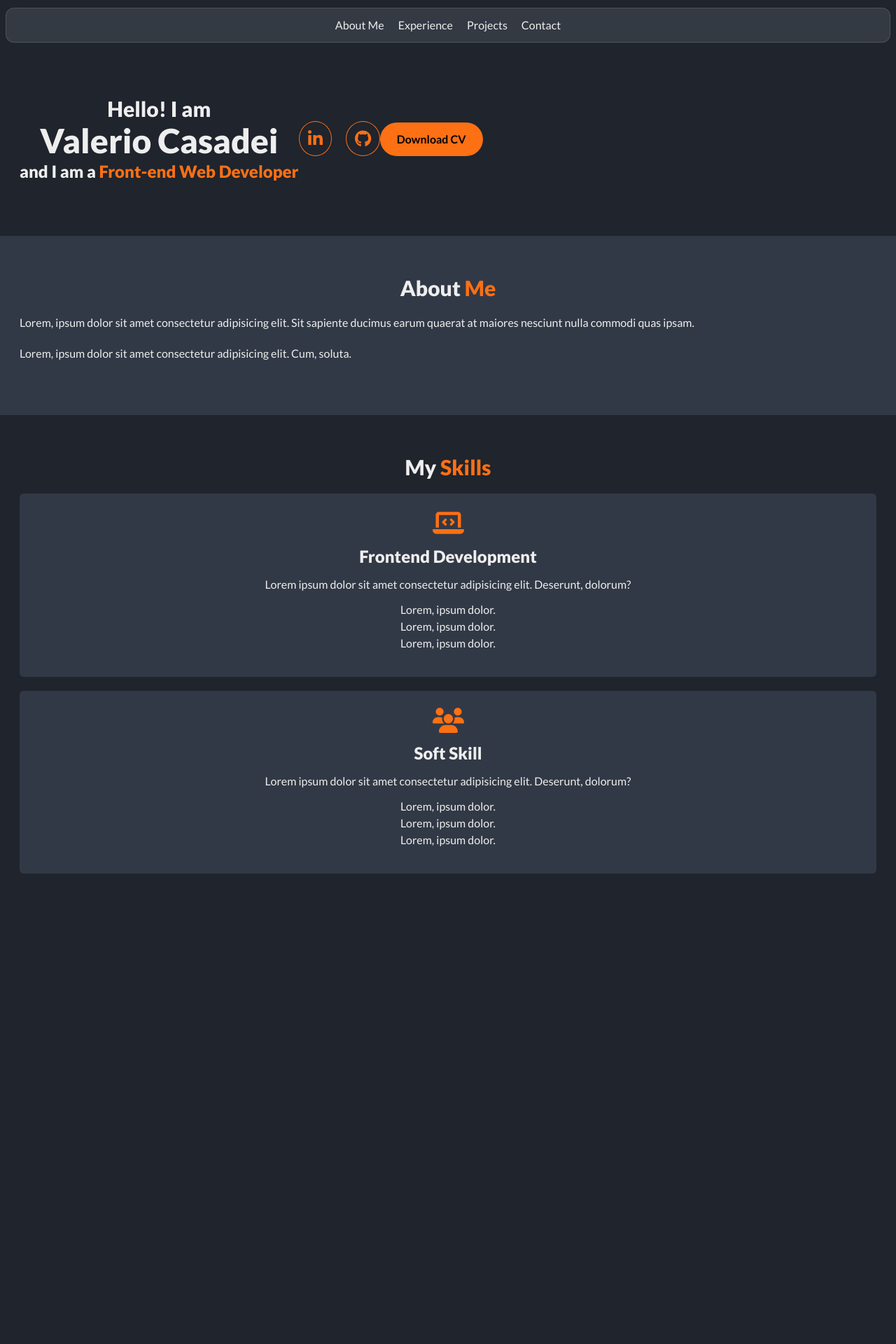
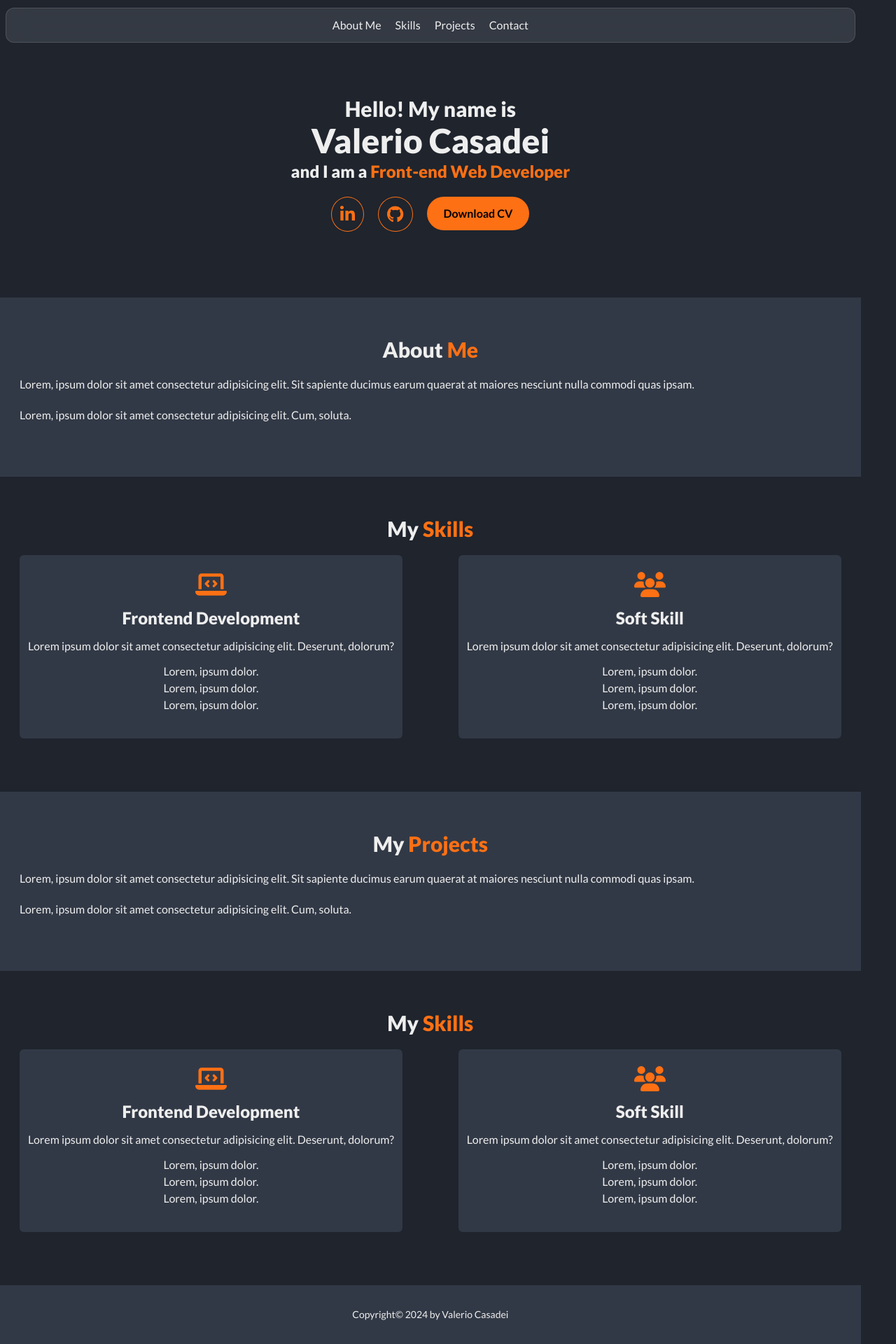
Before and after one commit to ValCas18/my-portfolio, a React (Vite) app: page / in a window 1280 px wide. Shown: the part 9-1929 px from the top of the page at 70% size. Before the commit the page ends 1353 px from the top, so only its background shows below. Built offline with nearby package versions, Linux system fonts and the light colour scheme.

Commit message:
More sections

```diff
--- a/index.html
+++ b/index.html
@@ -5,7 +5,7 @@
   <meta charset="UTF-8" />
   <link rel="icon" type="image/svg+xml" href="/vite.svg" />
   <meta name="viewport" content="width=device-width, initial-scale=1.0" />
-  <title>My Portfolio</title>
+  <title>Portfolio</title>
   <link href='https://unpkg.com/boxicons@2.1.4/css/boxicons.min.css' rel='stylesheet'>
 
 </head>
--- a/src/App.jsx
+++ b/src/App.jsx
@@ -1,42 +1,55 @@
 import { faLaptopCode, faUsers } from "@fortawesome/free-solid-svg-icons";
-import "./App.css";
 import { FontAwesomeIcon } from "@fortawesome/react-fontawesome";
 import { faGithub, faLinkedinIn } from "@fortawesome/free-brands-svg-icons";
+import "./App.css";
 
 function App() {
 	return (
 		<>
-			<div className="mx-auto my-5 max-w-screen-xl flex flex-col md:min-h-screen">
-				<div className="myNav mx-2 p-3 mb-5">
+			<div className="mx-auto mt-5 max-w-screen-xl flex flex-col md:min-h-screen absolute">
+				<div className="myNav mx-2 p-3 mb-5 sticky top-0">
 					<ul className="flex flex-row justify-center gap-5">
-						<li className="navItem">About Me</li>
-						<li className="navItem">Experience</li>
-						<li className="navItem">Projects</li>
-						<li className="navItem">Contact</li>
+						<li className="navItem" href="#about">
+							<a href="#about">About Me</a>
+						</li>
+						<li className="navItem" href="#skill">
+							<a href="#skill">Skills</a>
+						</li>
+						<li className="navItem">
+							<a href="#project">Projects</a>
+						</li>
+						<li className="navItem">
+							<a href="#contact">Contact</a>
+						</li>
 					</ul>
 				</div>
-				<main id="intro" className="px-7 py-14 flex flex-col text-center md:flex-row md:items-center">
+				<main id="intro" className="px-7 py-14 flex flex-col text-center">
 					<div className="font-extrabold space-y-1 mb-5">
-						<h2 className="text-3xl font-extrabold">Hello! I am</h2>
+						<h2 className="text-3xl font-extrabold">Hello! My name is</h2>
 						<h1 className="text-5xl font-extrabold">Valerio Casadei</h1>
 						<h3 className="text-2xl font-extrabold">
-							and I am a <span className="orange">Front-end Web Developer</span>
+							and I am a{" "}
+							<span className="orange">
+								Front-end <br className="md:hidden"></br>Web Developer
+							</span>
 						</h3>{" "}
 					</div>
-					<div className="flex flex-row justify-center gap-5 mb-5">
+					<div className="flex flex-row justify-center gap-5 mb-5 md:flex-col md:items-center">
+						<div className="flex flex-col gap-5 md:flex-row">
+							<div className="flex flex-row justify-center gap-5">
 								<a href="https://www.linkedin.com/in/valerio-casadei-frontenddeveloper/" target="_blank">
 									<FontAwesomeIcon icon={faLinkedinIn} className="myIcon" />
 								</a>
 								<a href="https://github.com/ValCas18" target="_blank">
 									<FontAwesomeIcon icon={faGithub} className="myIcon" />
-						</a>
+								</a>{" "}
 							</div>
-					<div>
 							<a href="/[ITA]CV_Casadei_Valerio1.pdf" download>
 								<button className="dlBtn px-6 py-3 bg-[#fd7014] text-black rounded-full mb-5 font-bold">
 									Download CV
 								</button>
 							</a>
+						</div>
 					</div>
 				</main>
 				<section id="about" className="px-7 py-14">
@@ -51,11 +64,12 @@ function App() {
 						<p className="my-5">Lorem, ipsum dolor sit amet consectetur adipisicing elit. Cum, soluta.</p>
 					</div>
 				</section>
-				<section className="px-7 py-14">
+				<section id="skill" className="px-7 py-14">
 					<h2 className="text-3xl font-extrabold text-center">
 						My <span className="orange">Skills</span>
 					</h2>
-					<div className="bg-[#323946] rounded-md px-3 py-6 my-5 text-center">
+					<div className="flex flex-col lg:flex-row lg:gap-20">
+						<div className="bg-[#323946] basis-1/2 rounded-md px-3 py-6 my-5 text-center">
 							<FontAwesomeIcon icon={faLaptopCode} className="orange text-4xl" />
 							<h3 className="text-2xl font-extrabold my-3">Frontend Development</h3>
 							<p className="my-3">Lorem ipsum dolor sit amet consectetur adipisicing elit. Deserunt, dolorum?</p>
@@ -65,7 +79,7 @@ function App() {
 								<li>Lorem, ipsum dolor.</li>
 							</ul>
 						</div>
-					<div className="bg-[#323946] rounded-md px-3 py-6 my-5 text-center">
+						<div className="bg-[#323946] basis-1/2 rounded-md px-3 py-6 my-5 text-center">
 							<FontAwesomeIcon icon={faUsers} className="orange text-4xl" />
 							<h3 className="text-2xl font-extrabold my-3">Soft Skill</h3>
 							<p className="my-3">Lorem ipsum dolor sit amet consectetur adipisicing elit. Deserunt, dolorum?</p>
@@ -75,7 +89,50 @@ function App() {
 								<li>Lorem, ipsum dolor.</li>
 							</ul>
 						</div>
+					</div>
 				</section>
+				<section id="project" className="bg-[#323946] px-7 py-14">
+					<div>
+						<h2 className="text-3xl font-extrabold text-center">
+							My <span className="orange">Projects</span>
+						</h2>
+						<p className="my-5">
+							Lorem, ipsum dolor sit amet consectetur adipisicing elit. Sit sapiente ducimus earum quaerat at maiores
+							nesciunt nulla commodi quas ipsam.
+						</p>
+						<p className="my-5">Lorem, ipsum dolor sit amet consectetur adipisicing elit. Cum, soluta.</p>
+					</div>
+				</section>
+				<section id="contact" className="px-7 py-14">
+					<h2 className="text-3xl font-extrabold text-center">
+						My <span className="orange">Skills</span>
+					</h2>
+					<div className="flex flex-col lg:flex-row lg:gap-20">
+						<div className="bg-[#323946] basis-1/2 rounded-md px-3 py-6 my-5 text-center">
+							<FontAwesomeIcon icon={faLaptopCode} className="orange text-4xl" />
+							<h3 className="text-2xl font-extrabold my-3">Frontend Development</h3>
+							<p className="my-3">Lorem ipsum dolor sit amet consectetur adipisicing elit. Deserunt, dolorum?</p>
+							<ul className="my-3">
+								<li>Lorem, ipsum dolor.</li>
+								<li>Lorem, ipsum dolor.</li>
+								<li>Lorem, ipsum dolor.</li>
+							</ul>
+						</div>
+						<div className="bg-[#323946] basis-1/2 rounded-md px-3 py-6 my-5 text-center">
+							<FontAwesomeIcon icon={faUsers} className="orange text-4xl" />
+							<h3 className="text-2xl font-extrabold my-3">Soft Skill</h3>
+							<p className="my-3">Lorem ipsum dolor sit amet consectetur adipisicing elit. Deserunt, dolorum?</p>
+							<ul className="my-3">
+								<li>Lorem, ipsum dolor.</li>
+								<li>Lorem, ipsum dolor.</li>
+								<li>Lorem, ipsum dolor.</li>
+							</ul>
+						</div>
+					</div>
+				</section>
+				<footer className="bg-[#323946]">
+					<p className="text-center p-8 text-sm">Copyright© 2024 by Valerio Casadei</p>
+				</footer>
 			</div>
 		</>
 	);
--- a/src/index.css
+++ b/src/index.css
@@ -14,6 +14,10 @@
 	margin: 0;
 	padding: 0;
 	box-sizing: border-box;
+}
+
+html {
+	scroll-behavior: smooth;
 	font-family: "Lato", sans serif;
 }
 
```
Lines whose indentation alone changed are shown as unchanged.
